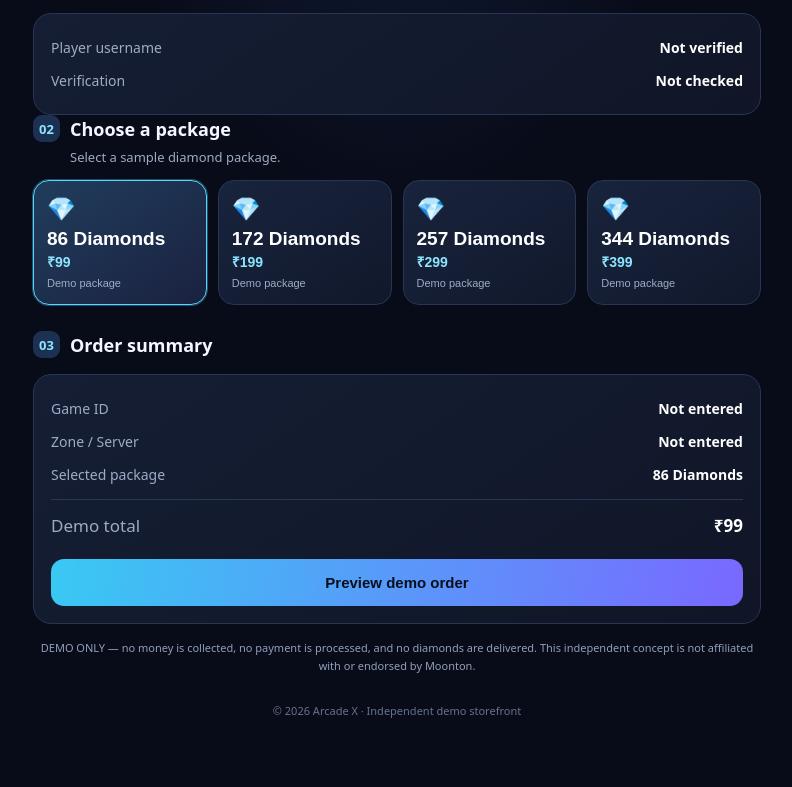
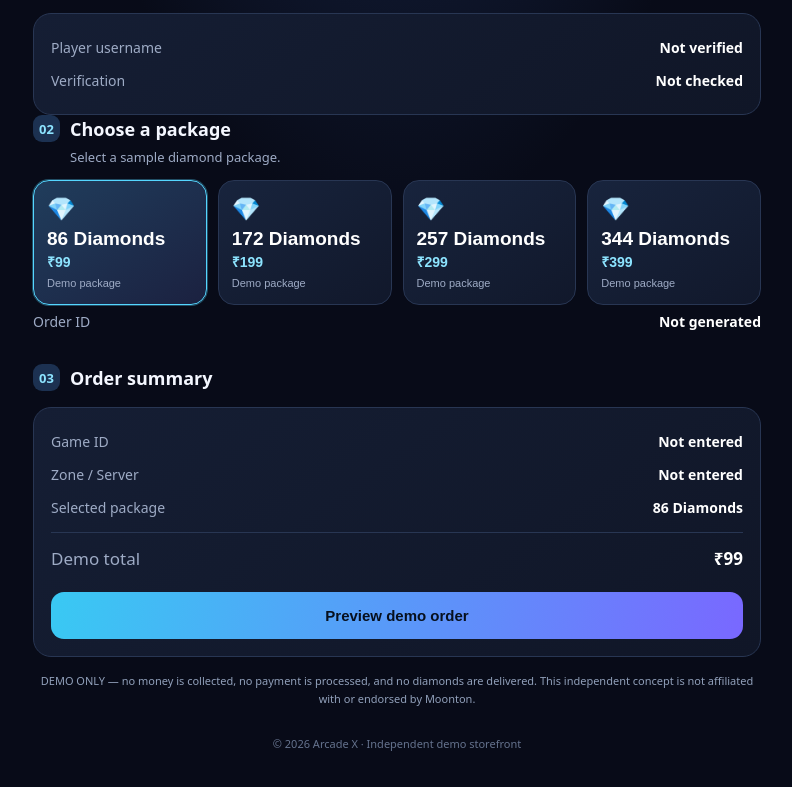
Before and after one commit to benjami-oss/Arcadex, a plain HTML site: page index.html in a window 1280 px wide. Shown: the part 728-1515 px from the top of the page, without its empty margins (243-1035 px from the left). Before the commit the page ends 1490 px from the top, so only its background shows below. Drawn offline with Linux system fonts and the light colour scheme.

Commit message:
Update index.html

```diff
--- a/index.html
+++ b/index.html
@@ -150,6 +150,10 @@ header { display:flex;align-items:center;justify-content:space-between;margin:4p
       <div class="gem">💎</div><div class="amount">344 Diamonds</div><div class="price">₹399</div><div class="note">Demo package</div>
     </button>
   </div>
+  <div class="sumrow">
+  <span>Order ID</span>
+  <strong id="demoOrderId">Not generated</strong>
+</div>
 </section>  <section class="section">
   <div class="heading"><span class="number">03</span><h2>Order summary</h2></div>    <div class="summary">
     <div class="sumrow"><span>Game ID</span><strong id="sumid">Not entered</strong></div>
```
